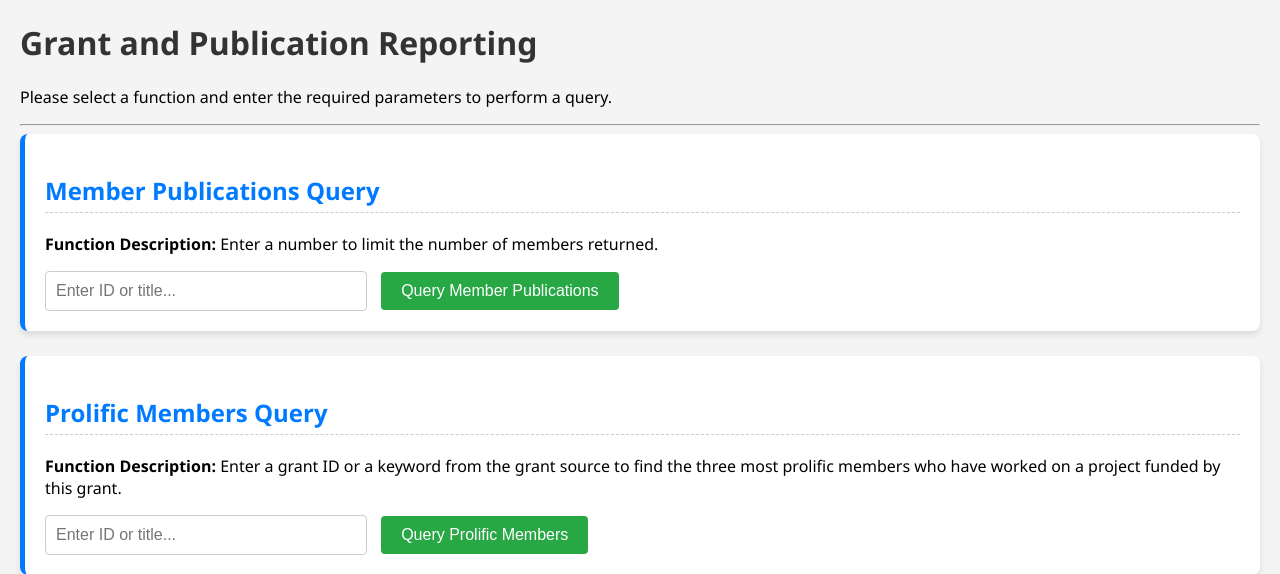
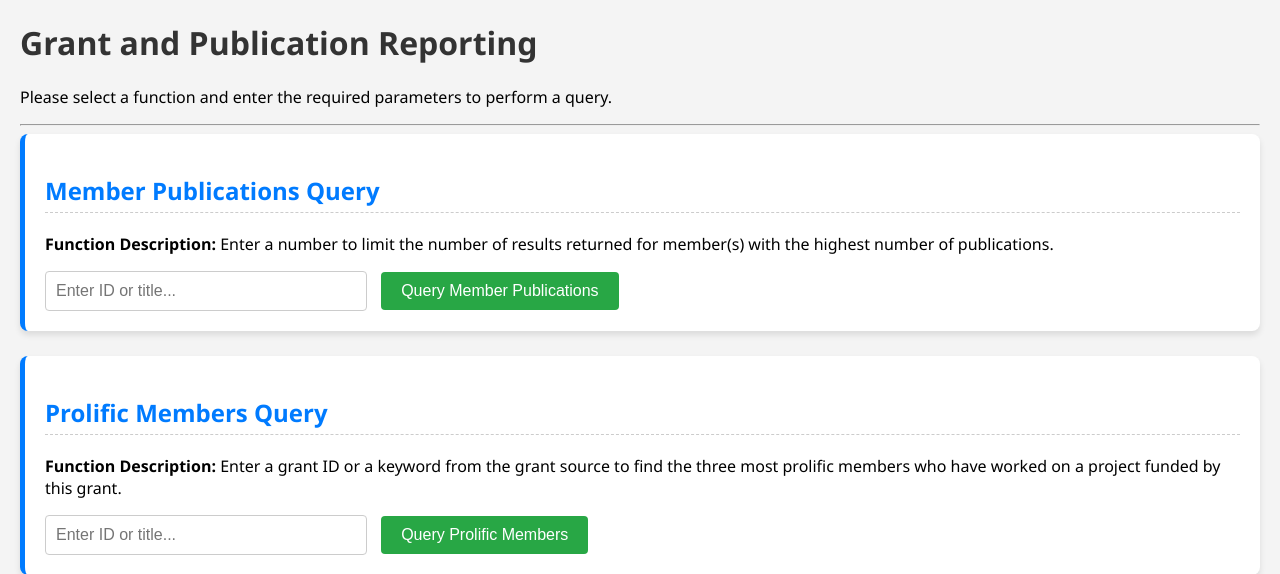
Before and after one commit to Lambor888/CS631Final-Lab-Database-Manage-Systen, a FastAPI app: page /grant-publication-reporting in a window 1280 px wide. Shown: the top 574 px of the page. Run offline with FastAPI, Linux system fonts and the light colour scheme; some libraries are stand-ins or nearby versions.

Commit message:
Update grant_publication_reporting.html
Clarify member publications input form

```diff
--- a/templates/grant_publication_reporting.html
+++ b/templates/grant_publication_reporting.html
@@ -41,7 +41,7 @@
     <!--add button-->
     <div class="query-section">
         <h2>Member Publications Query</h2>
-        <p><strong>Function Description:</strong> Enter a number to limit the number of members returned.</p>
+        <p><strong>Function Description:</strong> Enter a number to limit the number of results returned for member(s) with the highest number of publications.</p>
 
         <form method="POST" action="/query/publication-count">
             <input type="text" name="publication_count" placeholder="Enter ID or title...">
```
